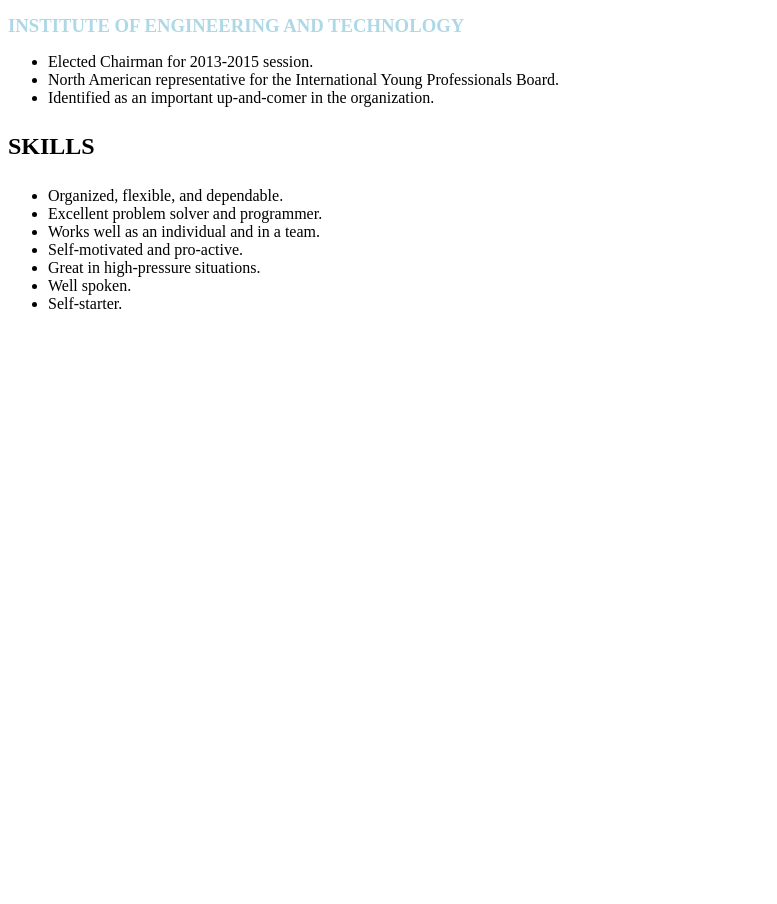
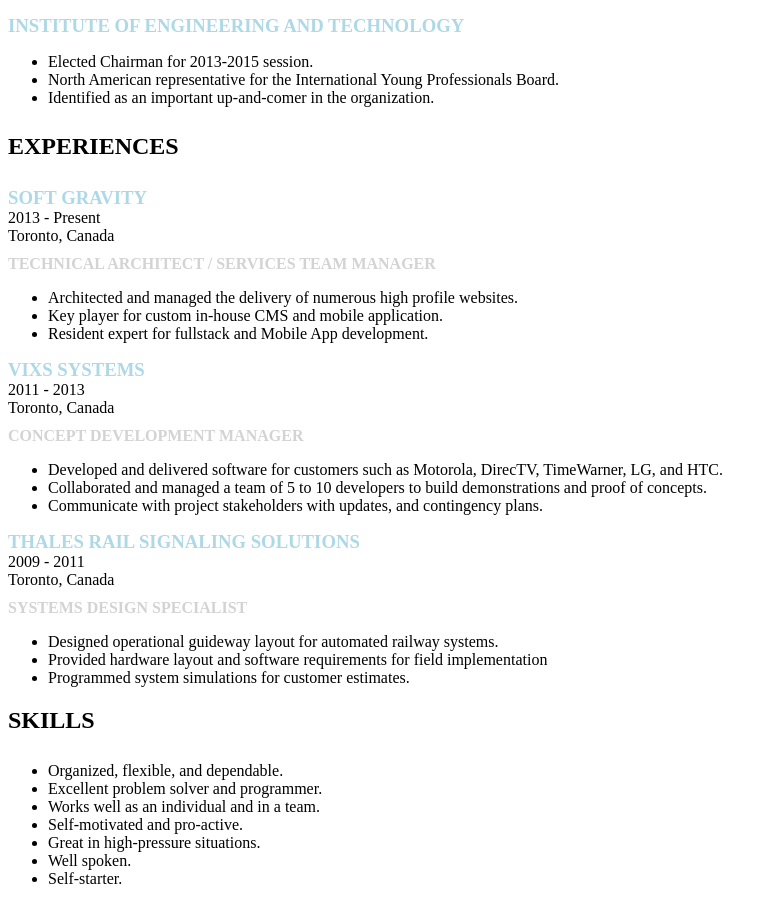
Before and after one commit to timludikar/timludikar, a Gatsby site: page /resume in a window 1280 px wide. Shown: the part 740-1644 px from the top of the page, without its empty margins (0-777 px from the left). Before the commit the page ends 1069 px from the top, so only its background shows below. Built offline with nearby package versions, Linux system fonts and the light colour scheme; Gatsby itself is replaced by a stand-in of ours.

Commit message:
Adding experience component

```diff
--- a/content/resume/technical-director.json
+++ b/content/resume/technical-director.json
@@ -47,6 +47,44 @@
       ]
     }
   ],
+  "work_experience": [
+    {
+      "company": "Soft Gravity",
+      "title": "Technical Architect / Services Team Manager",
+      "start": "2013",
+      "end": "Present",
+      "location": "Toronto, Canada",
+      "experience": [
+        "Architected and managed the delivery of numerous high profile websites.",
+        "Key player for custom in-house CMS and mobile application.",
+        "Resident expert for fullstack and Mobile App development."
+      ]
+    },
+    {
+      "company": "ViXS Systems",
+      "title": "Concept Development Manager",
+      "start": "2011",
+      "end": "2013",
+      "location": "Toronto, Canada",
+      "experience": [
+        "Developed and delivered software for customers such as Motorola, DirecTV, TimeWarner, LG, and HTC.",
+        "Collaborated and managed a team of 5 to 10 developers to build demonstrations and proof of concepts.",
+        "Communicate with project stakeholders with updates, and contingency plans."
+      ]
+    },
+    {
+      "company": "Thales Rail Signaling Solutions",
+      "title": "Systems Design Specialist",
+      "start": "2009",
+      "end": "2011",
+      "location": "Toronto, Canada",
+      "experience": [
+        "Designed operational guideway layout for automated railway systems.",
+        "Provided hardware layout and software requirements for field implementation",
+        "Programmed system simulations for customer estimates."
+      ]
+    }
+  ],
   "skills": [
     "Organized, flexible, and dependable.",
     "Excellent problem solver and programmer.",
--- /dev/null
+++ b/src/components/Experience/index.js
@@ -0,0 +1,67 @@
+import React from "react";
+import styled from "styled-components";
+
+import Section from "../Section";
+
+const Article = styled.article``;
+const Company = styled.h3`
+  color: lightblue;
+  text-transform: uppercase;
+  text-align: left;
+  margin: 0;
+`;
+const Title = styled.h4`
+  text-transform: uppercase;
+  color: lightgrey;
+  margin: 10px 0 0 0;
+`;
+const Aside = styled.aside``;
+const UnorderedList = styled.ul``;
+const ListItem = styled.li``;
+const Main = styled.main``;
+const Paragraph = styled.p`
+  margin: 0;
+`;
+
+const asideView = (company, date, description = "") => (
+  <Aside>
+    <Company size={3}>{company}</Company>
+    <Paragraph>{date}</Paragraph>
+    <Paragraph>{description}</Paragraph>
+  </Aside>
+);
+
+const mainView = (title, experiences) => {
+  const experienceCmpt = experiences.map((experience, i) => {
+    return (
+      <ListItem key={`experience-${experience}-${i}`}>{experience}</ListItem>
+    );
+  });
+  return (
+    <Main>
+      <Title>{title}</Title>
+      <UnorderedList>{experienceCmpt}</UnorderedList>
+    </Main>
+  );
+};
+
+const ExperienceRender = (
+  { company, start, end, location, title, experience },
+  i
+) => {
+  return (
+    <Article key={`experience-${company}`}>
+      {asideView(company, `${start} - ${end}`, location)}
+      {mainView(title, experience)}
+    </Article>
+  );
+};
+
+const Experiences = ({ experience }) => {
+  const experienceCmpt = experience.map((experience, i) =>
+    ExperienceRender(experience, i)
+  );
+  return <Section title={"Experiences"}>{experienceCmpt}</Section>;
+};
+
+export default Experiences;
--- a/src/templates/resumeTemplate.js
+++ b/src/templates/resumeTemplate.js
@@ -2,15 +2,17 @@
 
 import Introduction from "../components/Introduction";
 import Achievements from "../components/Achievements";
+import Experiences from "../components/Experience";
 import Skill from "../components/Skills";
 
 export default function Template({ data }) {
   const { resumeJson } = data;
-  const { introduction, skills, achievements } = resumeJson;
+  const { introduction, skills, achievements, workExperience } = resumeJson;
   return (
     <div>
       <Introduction introduction={introduction} />
       <Achievements achievements={achievements} />
+      <Experiences experience={workExperience} />
       <Skill skills={skills} />
     </div>
   );
@@ -30,6 +32,14 @@
         company
         company_achievements
       }
+      workExperience: work_experience {
+        title
+        company
+        start
+        end
+        location
+        experience
+      }
     }
   }
 `;
```
